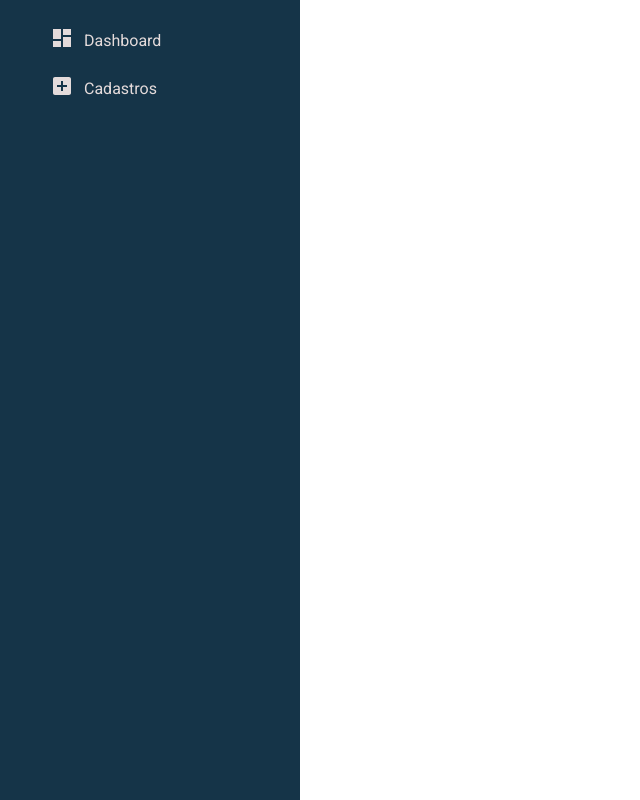
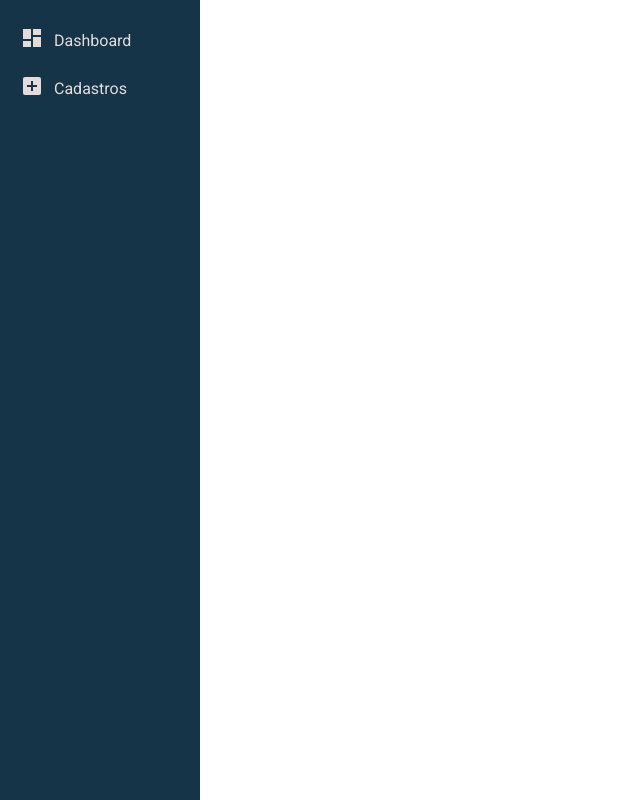
Before and after one commit to HenriqueOPeixoto/app-kodyak, a React (Vite) app in the folder frontend-kodyak/: page / in a window 1280 px wide. Shown: the whole page, without its empty margins (0-640 px from the left). Built offline with nearby package versions, Linux system fonts and the light colour scheme.

Commit message:
Adicionar animacao na sidebar

```diff
--- a/frontend-kodyak/src/components/Sidebar/Sidebar.css
+++ b/frontend-kodyak/src/components/Sidebar/Sidebar.css
@@ -1,19 +1,30 @@
 .Sidebar {
     display: flex;
     height: 100%;
-    width: 300px;
+    width: 50%;
+    max-width: 200px;
     background-color: #153448;
 }
 
+.SidebarData {
+  list-style: none;
+  padding-left: 10px;
+  width: 100%;
+}
+
 .SidebarData li {
-    /* Style each list item */
-    display: flex; /* Use flexbox for easier alignment */
-    align-items: center; /* Center items vertically */
-    padding: 10px; /* Add padding for spacing */
-    color: rgb(228, 219, 219);
-  }
+  display: flex;
+  align-items: center;
+  padding: 10px;
+  color: rgb(228, 219, 219);
+}
 
-  .SidebarData li div {
-    /* Style each div inside a list item */
-    margin-right: 10px; /* Add margin between icon and title */
-  }
+.SidebarData li div {
+  margin-right: 10px;
+}
+
+.SidebarData li:hover {
+  transition: all 500ms;
+  background-color: aliceblue;
+  color: black;
+}
```
